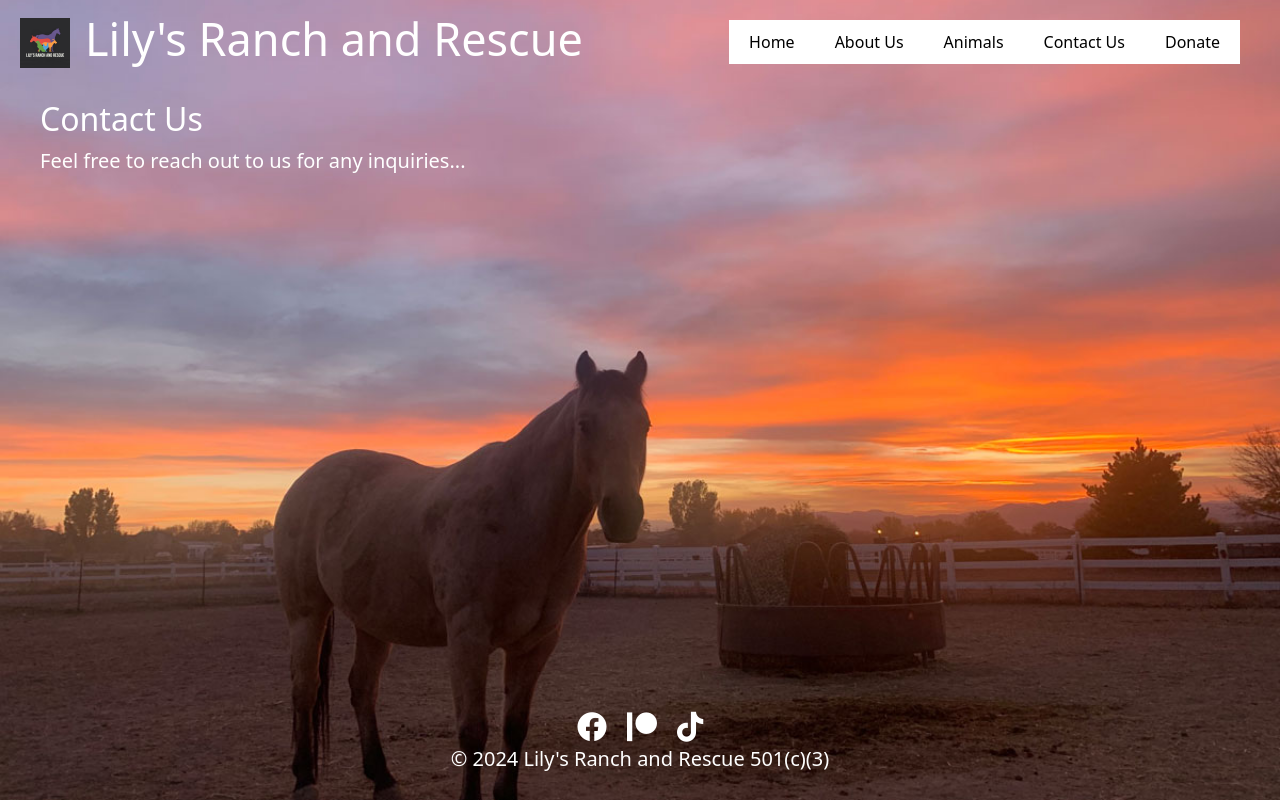
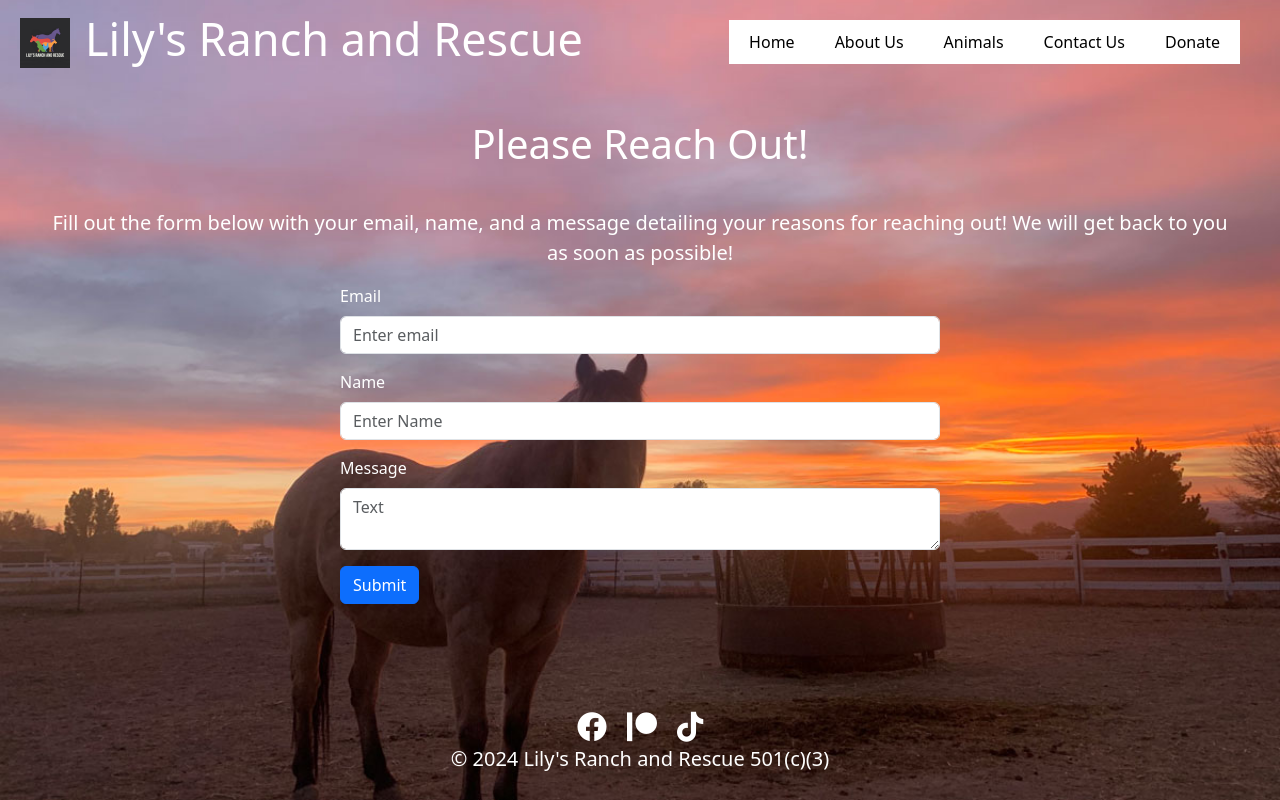
Before and after one commit to coltondane/ranch_rescue, a React (Vite) app in the folder animal-rescue/: page / in a window 1280 px wide. Both pictures are taken after a click on the button "Contact Us". Built offline with nearby package versions, Linux system fonts and the light colour scheme.

Commit message:
set up contact page to take input from user that will be sent to the clients email once they get their service account running. With this came an input window, along with styling, and an email handler that will be implemented later.

```diff
--- a/animal-rescue/src/pages/ContactUs.jsx
+++ b/animal-rescue/src/pages/ContactUs.jsx
@@ -1,13 +1,139 @@
-// ContactPage.js
-import React from 'react';
+import Button from "react-bootstrap/Button";
+import Form from "react-bootstrap/Form";
+import Modal from "react-bootstrap/Modal";
+import { useState } from "react";
+import sendEmail from "../utils/emailHandler";
 
-const ContactPage = () => {
+import '../style/contactUs.css';
+
+// helpers
+import { validateEmail } from "../utils/helpers";
+
+function ContactUs() {
+  const [email, setEmail] = useState("");
+  const [name, setName] = useState("");
+  const [message, setMessage] = useState("");
+  const [FormSubmitted, setFormSubmitted] = useState(false);
+
+  // state variables for pop up modal
+  const [show, setShow] = useState(false);
+  const [modalMessage, setModalMessage] = useState('');
+  const [messageType, setMessageType] = useState('');
+
+  const handleInputChange = (event) => {
+    // Getting the value and name of the input which triggered the change when the form is not submitted
+    if (!FormSubmitted) {
+      const { target } = event;
+      const inputType = target.name;
+      const inputValue = target.value;
+      // Based on the input type, set the state of either email, username, and password
+      if (inputType === 'email') {
+        setEmail(inputValue);
+      } else if (inputType === 'name') {
+        setName(inputValue);
+      } else {
+        setMessage(inputValue);
+      }
+    }
+  };
+
+  // show modal handler
+ function showModal(message, type) {
+  setMessageType(type);
+  setModalMessage(message);
+  setShow(true);
+}
+// close modal handler
+ function closeModal() {
+  console.log("closing modal");
+  setShow(false);
+}
+
+  // form submit/ send email handler
+  const handleFormSubmit = async (event) => {
+    event.preventDefault();
+    // check if email is valid
+    if (!validateEmail(email)) {
+      showModal('Please enter a valid email!', 'Email Error');
+      return;
+    }
+    // check if form is filled out
+    if (name && email && message) {
+      try {
+        // send the form data to the my email calling sendEmail
+        await sendEmail(name, email, message);
+
+        // clear form
+        setName('');
+        setEmail('');
+        setMessage('');
+
+        setFormSubmitted(true);
+        showModal('Thank you for reaching out! I will get back to you as soon as possible :)', 'Success')
+
+        // reset form submitted state after 5 seconds so they can type again if need be
+        setTimeout(() => {
+          setFormSubmitted(false);
+          closeModal();
+        }, 5000);
+
+      } catch (error) {
+        console.error(error);
+        showModal('Form failed to reach my email as something went wrong, please try again later!', 'Error');
+      }
+    } else {
+      showModal('Please fill out all fields before submitting!', 'Field Error');
+    }
+  }
+
   return (
-    <div>
-      <h2>Contact Us</h2>
-      <p>Feel free to reach out to us for any inquiries...</p>
-    </div>
+    <>
+    <h1 className="contact-title">Please Reach Out!</h1>
+    <p className="contact-text">
+      Fill out the form below with your email, name, and a message detailing your reasons for reaching out! We will get back to you as soon as possible!
+    </p>
+    <Form onSubmit={handleFormSubmit} className="form-controller">
+      <Form.Group className="mb-3" id="" controlId="formBasicEmail">
+        <Form.Label>Email</Form.Label>
+        <Form.Control name='email' onChange={handleInputChange} value={email} type="email" placeholder="Enter email" />
+      </Form.Group>
+      <Form.Group className="mb-3" controlId="formBasicName">
+        <Form.Label>Name</Form.Label>
+        <Form.Control name='name' onChange={handleInputChange} value={name} type="text" placeholder="Enter Name" />
+      </Form.Group>
+      <Form.Group className="mb-3" controlId="formMessage">
+        <Form.Label>Message</Form.Label>
+        <Form.Control name='message' onChange={handleInputChange} value={message} type="text" as="textarea" placeholder="Text" />
+      </Form.Group>
+      <Button variant="primary" type="submit">
+        Submit
+      </Button>
+    </Form>
+
+    <Modal
+      className="modal"
+      show={show}
+      onHide={closeModal}
+      size="lg"
+      aria-labelledby="contained-modal-title-vcenter"
+      centered
+      style={{ zIndex: 1050 }} >
+      <Modal.Header>
+        <Modal.Title id="contained-modal-title-vcenter" className="modal-title">
+          {messageType}
+        </Modal.Title>
+      </Modal.Header>
+      <Modal.Body className="modal-body">
+        <p>
+          {modalMessage}
+        </p>
+      </Modal.Body>
+      <Modal.Footer className="modal-footer">
+        <Button onClick={closeModal}>Close</Button>
+      </Modal.Footer>
+    </Modal>
+    </>
   );
 }
 
-export default ContactPage;
+export default ContactUs;
--- /dev/null
+++ b/animal-rescue/src/style/contactUs.css
@@ -0,0 +1,59 @@
+/* styling for the contact us page */
+.contact-title {
+    color: white;
+    font-size: 40px;
+    padding: 20px;
+    text-align: center;
+  }
+
+.contact-text {
+    color: white;
+    font-size: 20px;
+    text-align: center;
+}
+
+.form-controller {
+    width: 100%;
+    max-width: 600px;
+    margin: 0 auto;
+}
+
+.form-controller .form-group {
+    margin-bottom: 15px;
+}
+
+
+.form-controller textarea {
+    resize: vertical;
+}
+
+.modal {
+    position: fixed;
+    top: 50%;
+    left: 50%;
+    transform: translate(-50%, -50%);
+    width: 80%;
+    max-width: 600px;
+    z-index: 1000;
+    background-image: linear-gradient(to right, #0e1111 0%, #414a4c 100%);
+}
+
+.modal-title {
+    text-align: center;
+    font-size: 1.5rem;
+    padding: 1rem;
+    color: #505555;
+}
+
+.modal-body {
+    padding: 1rem;
+    text-align: center;
+    font-size: 25px;
+    color: #505555;
+}
+
+.modal-footer {
+    padding: 1rem;
+    display: flex;
+    justify-content: flex-end;
+}
--- /dev/null
+++ b/animal-rescue/src/utils/emailHandler.js
@@ -0,0 +1,36 @@
+// component handling emailJS logic on form submit from contact page
+import emailjs from '@emailjs/browser';
+
+// const serviceId = import.meta.env.VITE_APP_EMAILJS_SERVICE_ID;
+// const templateId = import.meta.env.VITE_APP_EMAILJS_TEMPLATE_ID;
+// const publicKey = import.meta.env.VITE_APP_EMAILJS_PUBLIC_KEY;
+
+// fill in once they register with the email service
+const serviceId = "";
+const templateId = "";
+const publicKey = "";
+
+console.log(serviceId, templateId, publicKey);
+
+const sendEmail = async (name, email, message) => {
+    try {
+        const res = await emailjs.send(
+            serviceId,
+            templateId,
+            {
+                from_name: name,
+                from_email: email,
+                message: message,
+            },
+            publicKey
+        );
+
+        console.log("email sent successfully", res);
+        return;
+    } catch (error) {
+        console.log("error sending email", error);
+        return;
+    }
+}
+
+export default sendEmail;
```
